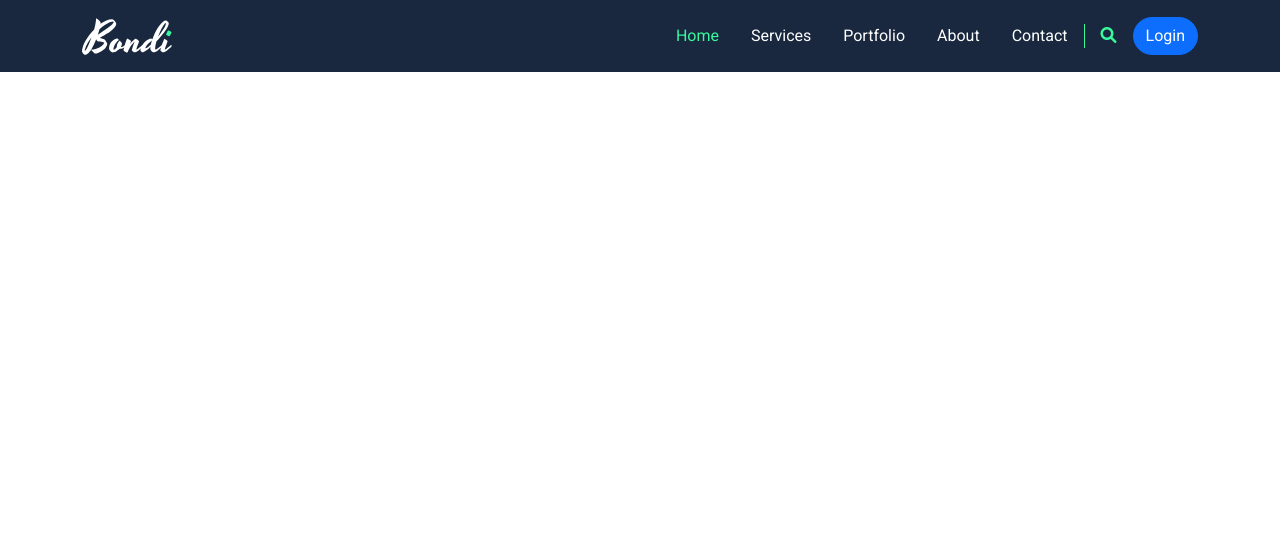
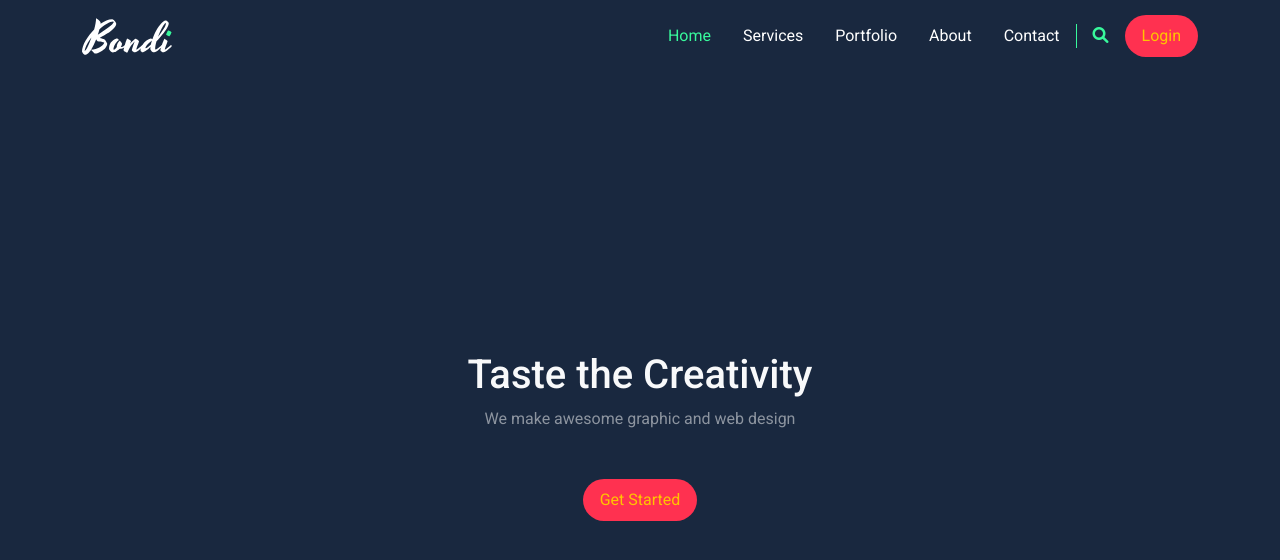
Before and after one commit to abeerAyad/Bondi-Bootstrap5, a plain HTML site: page index.html in a window 1280 px wide. Drawn offline with Linux system fonts and the light colour scheme.

Commit message:
add landing section

```diff
--- a/assets/css/style.css
+++ b/assets/css/style.css
@@ -5,6 +5,17 @@ body {
 :root {
     --dark-color: #19283f;
     --green-color:#38f99c;
+    --red-color: #ff3150;
+    --yellow-color: #ffc400;
+}
+
+.main-btn {
+    background-color: var(--red-color);
+    color: var(--yellow-color);
+    padding: 0.5rem 1rem;
+}
+.main-btn:hover {
+    color: var(--yellow-color);
 }
 
  /* ######### Start Navbar Section ######### */
@@ -41,3 +52,11 @@ body {
 }
 
   /* ######### End Navbar Section #########  */
+
+  /* ######### Start Landing Page Section #########  */
+
+  .landing {
+    background-color: var(--dark-color);
+    min-height: calc(100vh - 72px);
+  }
+  /* ######### End Landing Page Section #########  */
--- a/index.html
+++ b/index.html
@@ -55,13 +55,25 @@
               <div class="search ps-3 pe-3 d-none d-lg-block">
                 <i class="fas fa-search"></i>
               </div>
-              <a href="" class="btn rounded-pill text-capitalize btn-primary main-btn">login</a>
+              <a href="" class="btn rounded-pill text-capitalize  main-btn">login</a>
 
           </div>
         </div>
       </nav>
     <!-- ######### End Navbar Section ######### -->
 
+    <!-- ######### Start Landing Page Section ######### -->
+    <div class="landing d-flex justify-content-center align-items-center">
+        <div class="text-center text-light">
+            <h1>Taste the Creativity</h1>
+            <p class="fs-6 text-white-50 mb-5">We make awesome graphic and web design</p>
+            <a href="" class="btn rounded-pill text-capitalize  main-btn text-capitalize ">get started</a>
+        </div>
+    </div>
+    <!-- ######### End Landing Page Section ######### -->
+
+
+
 
 <!--Bootsrap Bundle Js -->
 <script src="assets/js/bootstrap.bundle.min.js"></script>
```
